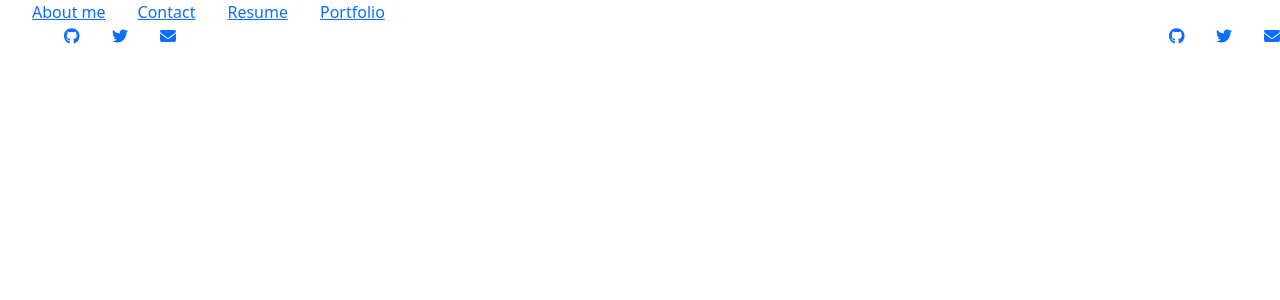
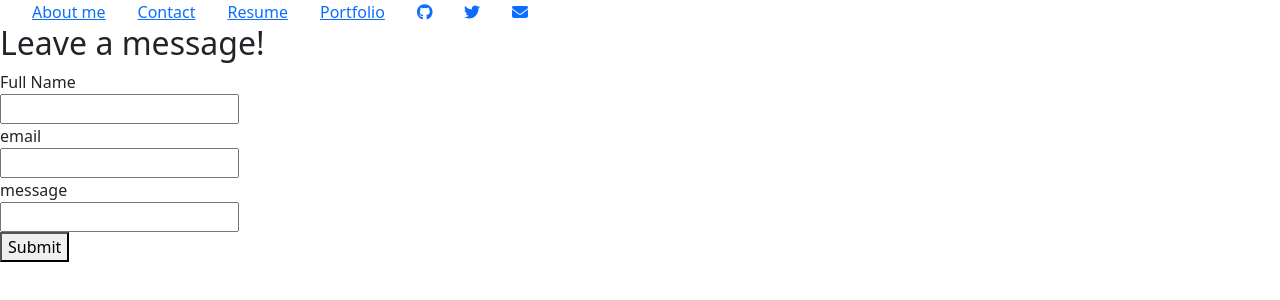
Before and after one commit to 1kweku/react-portfolio, a React (Create React App) app: page / in a window 1280 px wide. Both pictures are taken after a click on the element "Contact". Shown: the top 300 px of the page. Built offline with nearby package versions, Linux system fonts and the light colour scheme.

Commit message:
contact form created

```diff
--- a/src/components/NavTabs.js
+++ b/src/components/NavTabs.js
@@ -46,8 +46,8 @@ export default function NavTabs(props) {
         >
           <a href="#portfolio"> Portfolio </a>{" "}
         </ol>
-      </ul>
-      <ul style={styles.icons}>
+        {/* </ul> */}
+        {/* <ul style={styles.icons}> */}
         <ol className="github">
           <a id="GitHub" href="https://github.com/1kweku?tab=repositories">
             {" "}
--- a/src/components/pages/Contact.js
+++ b/src/components/pages/Contact.js
@@ -1,42 +1,24 @@
 import React from "react";
-import { FontAwesomeIcon } from "@fortawesome/react-fontawesome";
-import { faTwitter } from "@fortawesome/free-brands-svg-icons";
-import { faGithub } from "@fortawesome/free-brands-svg-icons";
-import { faEnvelope } from "@fortawesome/free-solid-svg-icons";
 
-const styles = {
-  icons: {
-    display: "flex",
-    alignItems: "center",
-    flexWrap: "wrap",
-    textAlign: "center",
-  },
-};
 export default function Contact() {
   return (
-    <div id="contact">
-      <ul style={styles.icons}>
-        <ol className="github">
-          <a id="GitHub" href="https://github.com/1kweku?tab=repositories">
-            {" "}
-            <FontAwesomeIcon icon={faGithub} />
-          </a>
-        </ol>
-        <ol className="nav-item">
-          <a href="#contact">
-            <FontAwesomeIcon icon={faTwitter} />
-          </a>
-        </ol>
-        <ol className="email">
-          <a
-            rel="noreferrer"
-            href="mailto:adarkwakweku@gmail.com"
-            target="_blank"
-          >
-            <FontAwesomeIcon icon={faEnvelope} />
-          </a>
-        </ol>
-      </ul>
-    </div>
+    <form action="" onSubmit="">
+      <div className="form-body">
+        <h2>Leave a message!</h2>
+        <span> Full Name</span>
+        <br />
+        <input className="input" type="text" name="full-name" />
+        <br />
+        <span> email</span>
+        <br />
+        <input className="input" type="text" name="email" />
+        <br />
+        <span> message</span>
+        <br />
+        <input className="input" type="text" name="message" width={100} />
+        <br />
+        <button onSubmit="">Submit</button>
+      </div>
+    </form>
   );
 }
```
